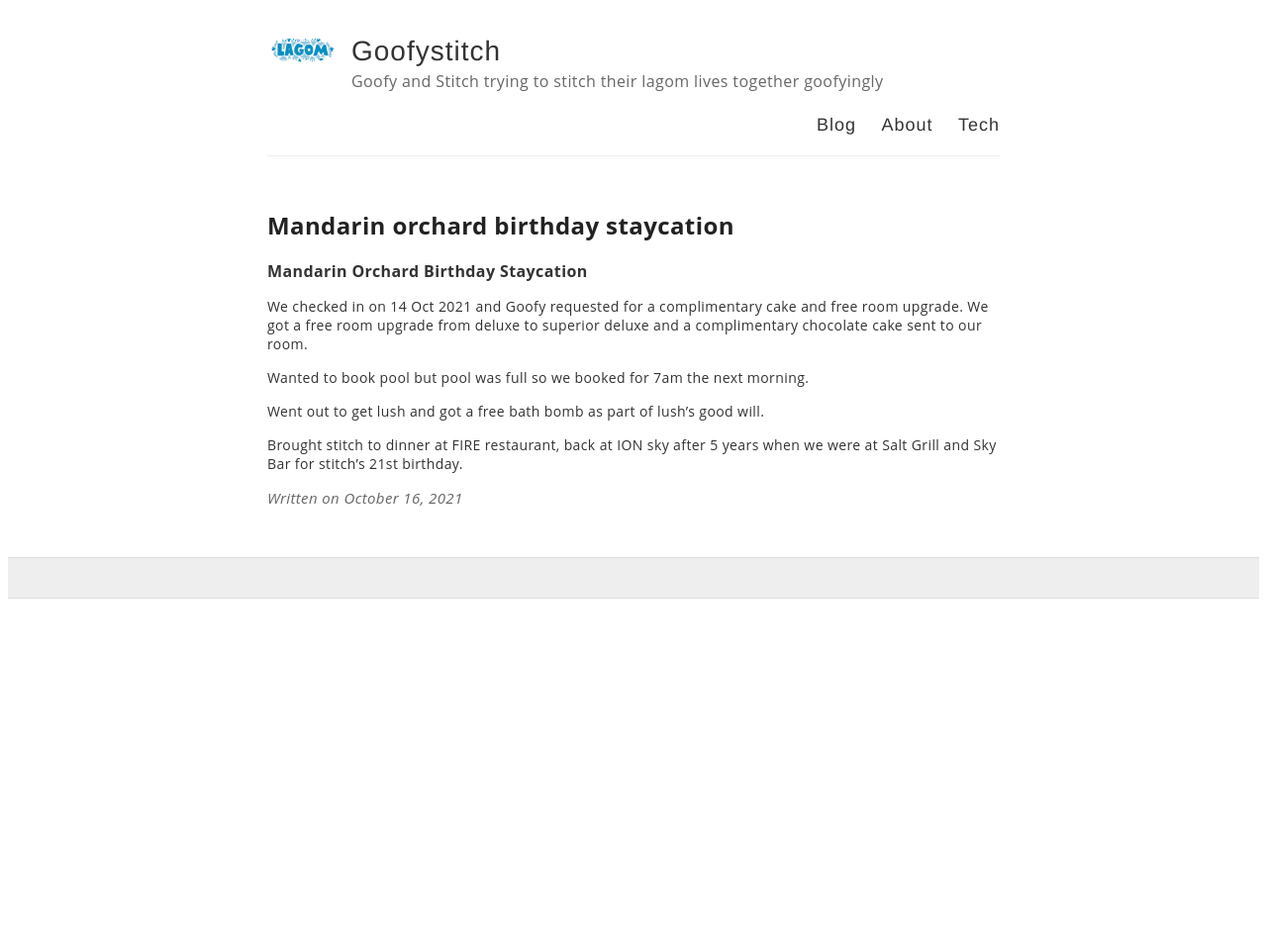
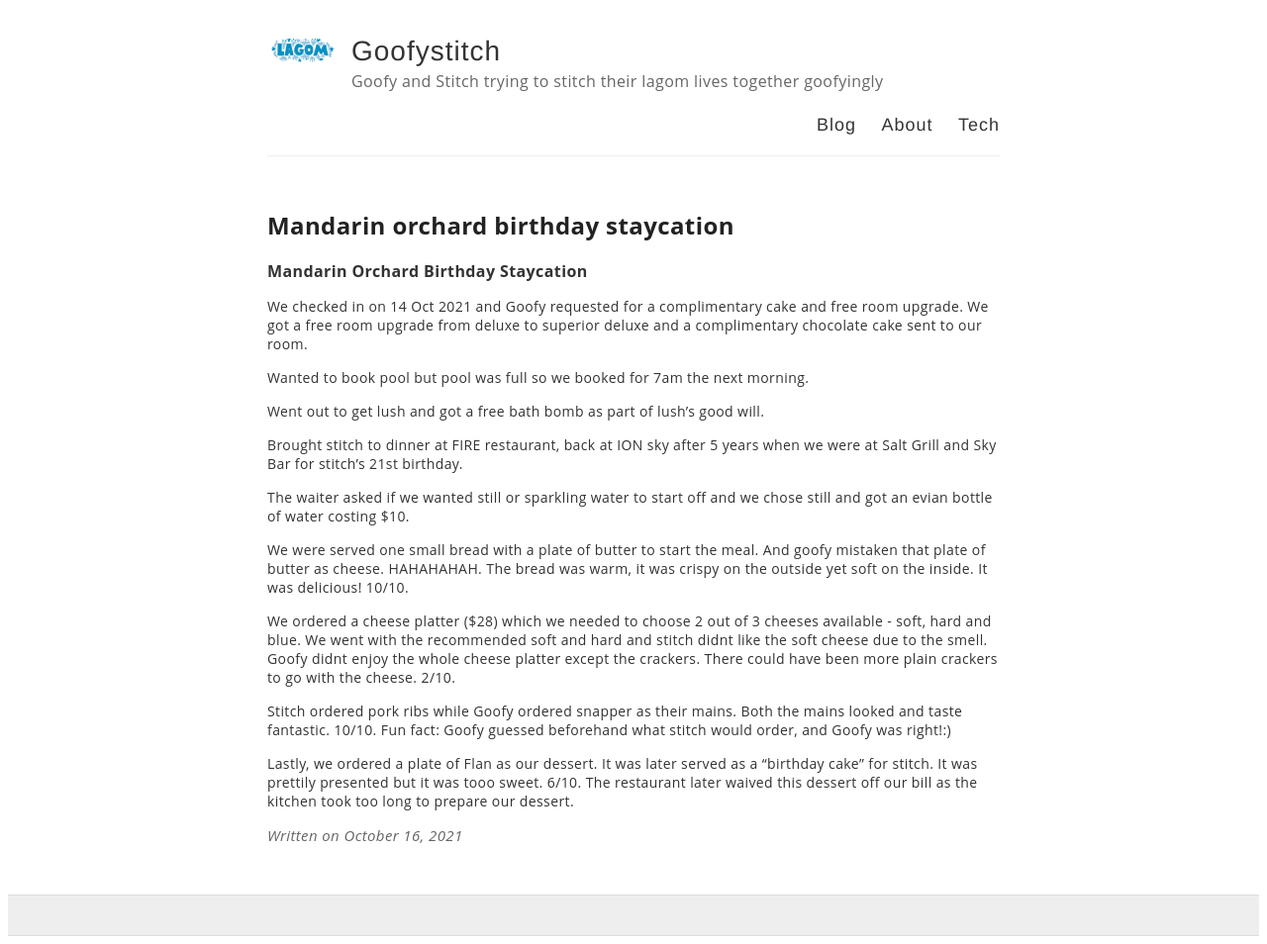
Before and after one commit to ourcarus/casadelagom, a Jekyll site: the page built from _posts/2021-10-16-Mandarin Orchard Birthday Staycation.md, in a window 1280 px wide. Shown: the whole page at 99% size. Built offline with Jekyll 4.4.1, drawn with Linux system fonts in a browser that asks for light colours; our own code applies the rules of GitHub Pages for plain Markdown files; before the commit the page ends 900 px from its top, so only the background shows below that.

Commit message:
Update 2021-10-16-Mandarin Orchard Birthday Staycation.md

```diff
--- a/_posts/2021-10-16-Mandarin Orchard Birthday Staycation.md
+++ b/_posts/2021-10-16-Mandarin Orchard Birthday Staycation.md
@@ -10,3 +10,13 @@ Wanted to book pool but pool was full so we booked for 7am the next morning.
 Went out to get lush and got a free bath bomb as part of lush's good will.
 
 Brought stitch to dinner at FIRE restaurant, back at ION sky after 5 years when we were at Salt Grill and Sky Bar for stitch's 21st birthday.
+
+The waiter asked if we wanted still or sparkling water to start off and we chose still and got an evian bottle of water costing $10.
+
+We were served one small bread with a plate of butter to start the meal. And goofy mistaken that plate of butter as cheese. HAHAHAHAH. The bread was warm, it was crispy on the outside yet soft on the inside. It was delicious! 10/10.
+
+We ordered a cheese platter ($28) which we needed to choose 2 out of 3 cheeses available - soft, hard and blue. We went with the recommended soft and hard and stitch didnt like the soft cheese due to the smell. Goofy didnt enjoy the whole cheese platter except the crackers. There could have been more plain crackers to go with the cheese. 2/10.
+
+Stitch ordered pork ribs while Goofy ordered snapper as their mains. Both the mains looked and taste fantastic. 10/10. Fun fact: Goofy guessed beforehand what stitch would order, and Goofy was right!:)
+
+Lastly, we ordered a plate of Flan as our dessert. It was later served as a "birthday cake" for stitch. It was prettily presented but it was tooo sweet. 6/10. The restaurant later waived this dessert off our bill as the kitchen took too long to prepare our dessert.
```
